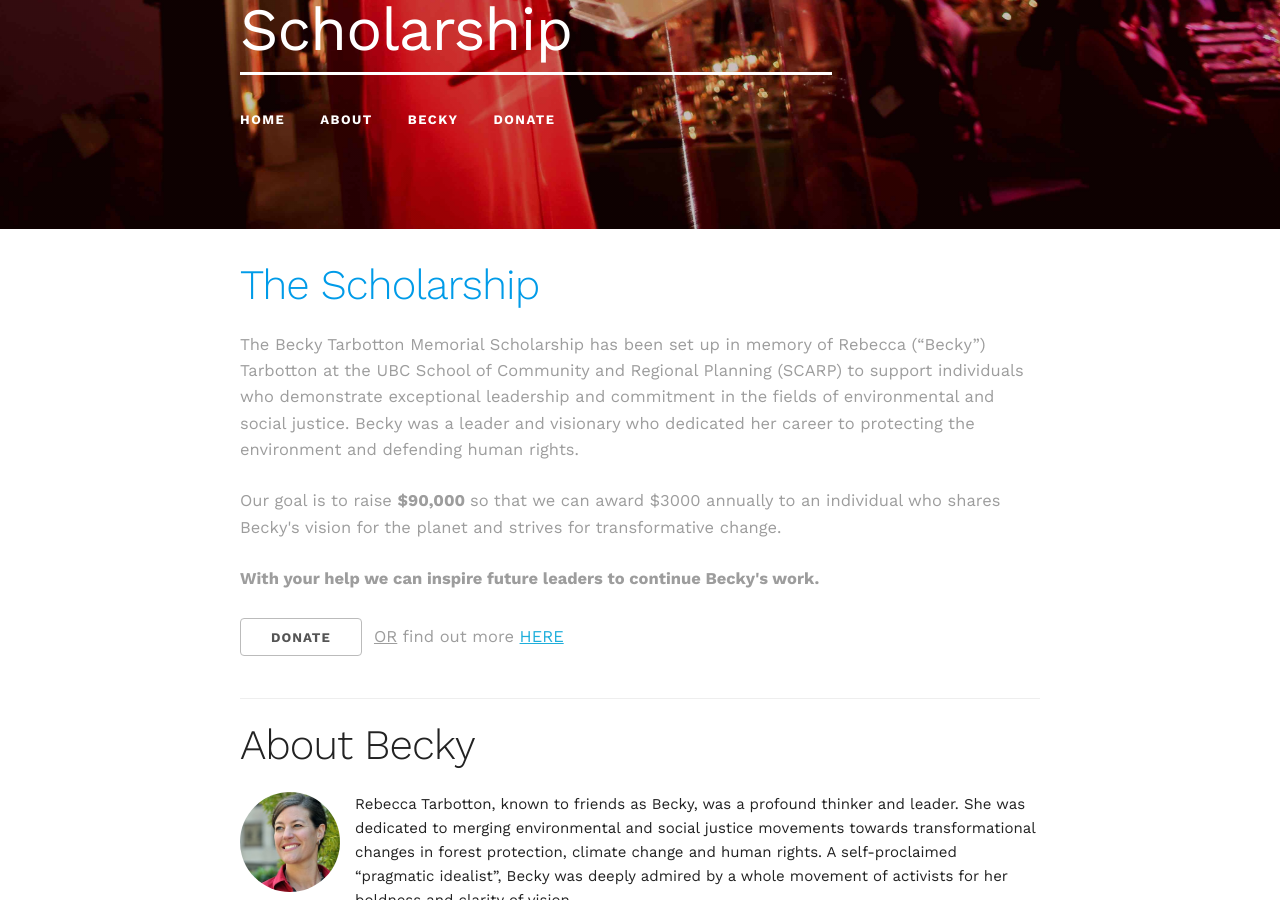
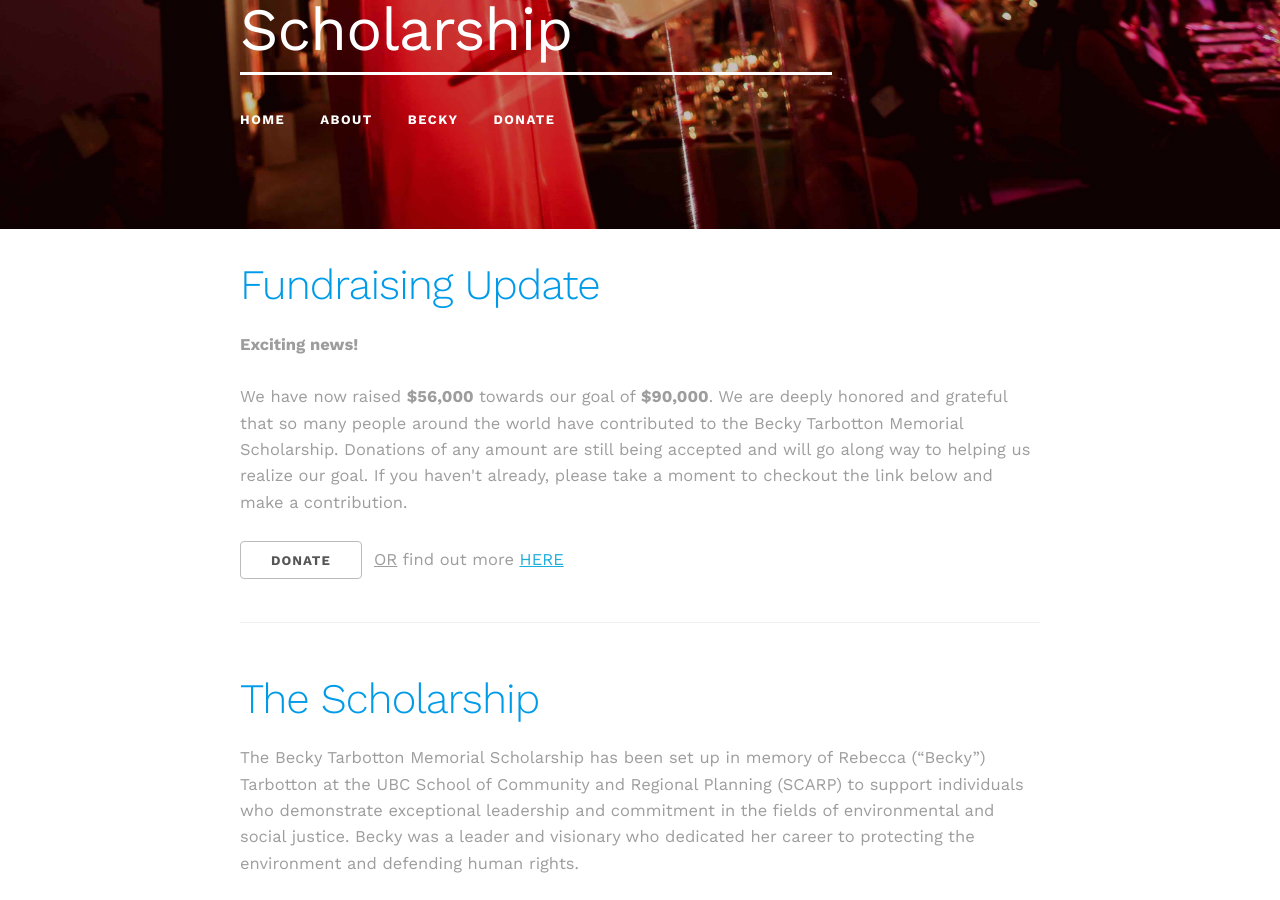
Before and after one commit to tsunamiCam/cameron-personal, a Jekyll site: the page built from index.html, in a window 1280 px wide and 900 px high, scrolled down 671 px. Built offline with Jekyll 4.4.1, drawn with Linux system fonts in a browser that asks for light colours; nearby versions of some CDN libraries.

Commit message:
Added Fundraising update

```diff
--- a/index.html
+++ b/index.html
@@ -1,6 +1,35 @@
 ---
 layout: landing
 ---
+
+
+<section class="scholarship" id="thankyou">
+      <div class="container">
+        <div class="twelve columns">
+          <h2>Fundraising Update</h2>
+
+          <p>
+        <b>Exciting news!</b>
+        <br><br>
+        We have now raised <b>$56,000</b> towards our goal of <b>$90,000</b>.  We are deeply honored and grateful that so many people around the world have contributed to the Becky Tarbotton Memorial Scholarship.  Donations of any amount are still being accepted and will go along way to helping us realize our goal. If you haven't already, please take a moment to checkout the link below and make a contribution.
+        </p>
+
+
+
+          <p>
+            <a class="button" href="{{ site.baseurl }}/donate"> Donate</a>  <u>OR</u> find out more
+            <a href="{{ site.baseurl }}/about">HERE</a>
+          </p>
+
+
+        </div>
+      </div>
+    </section>
+
+  <div class="container">
+    <div class="dividing-line"></div>
+  </div>
+
 
 
   <!-- Benefits
```
